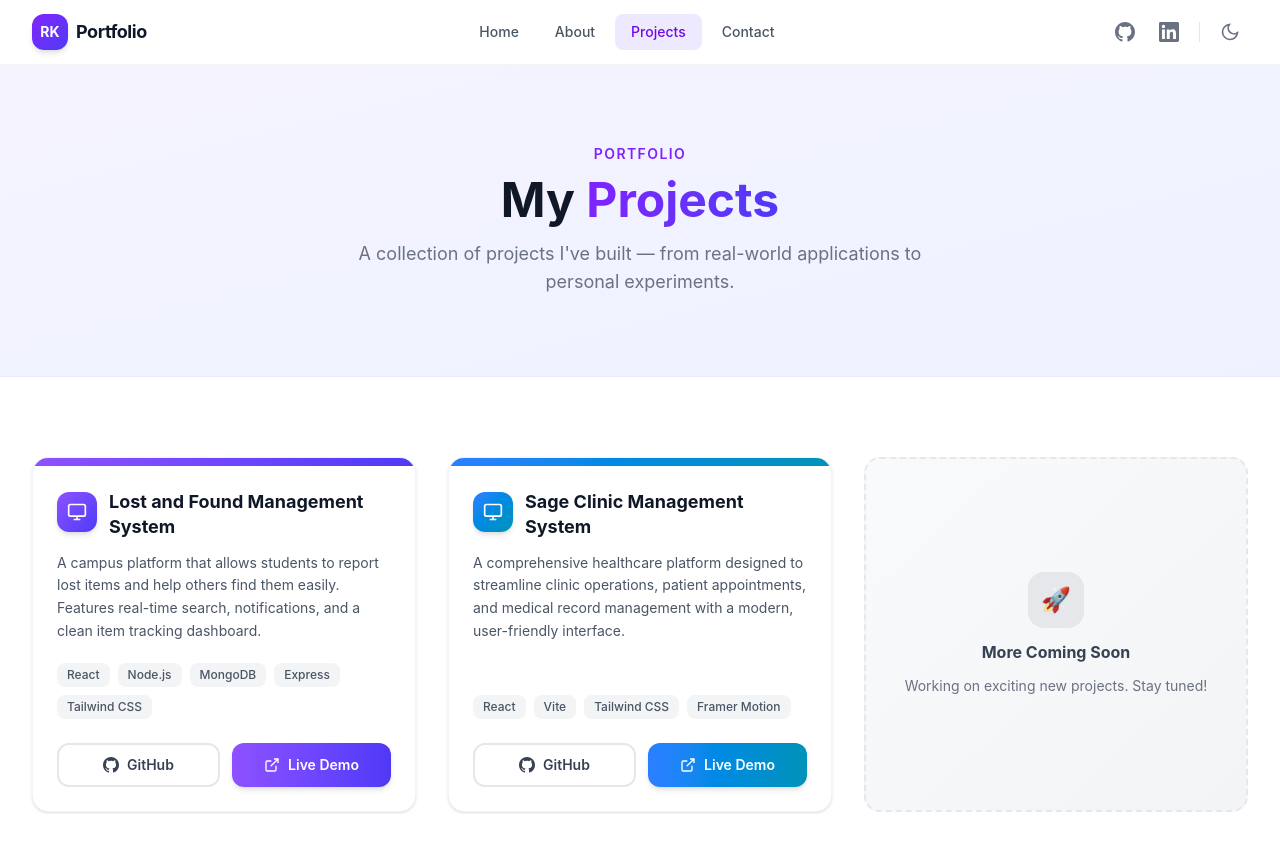
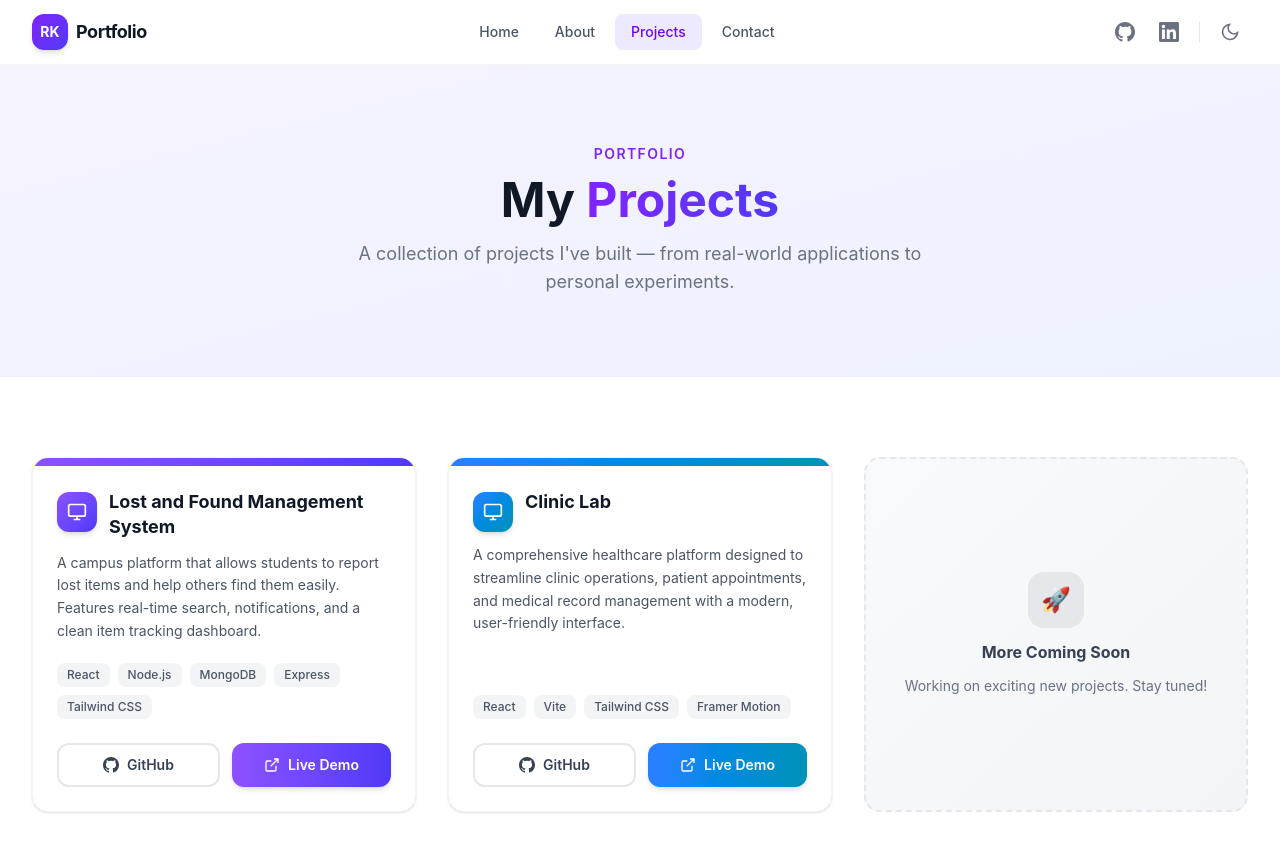
Before and after one commit to honestyrk/My_Portfolio, a React (Vite) app: page /projects in a window 1280 px wide. Shown: the top 852 px of the page. Built offline with nearby package versions, Linux system fonts and the light colour scheme.

Commit message:
change the title
title of the clinic

```diff
--- a/src/pages/Projects.jsx
+++ b/src/pages/Projects.jsx
@@ -11,7 +11,7 @@ const projects = [
     gradient: 'from-violet-500 to-indigo-600',
   },
   {
-    title: 'Sage Clinic Management System',
+    title: 'Clinic Lab',
     description:
       'A comprehensive healthcare platform designed to streamline clinic operations, patient appointments, and medical record management with a modern, user-friendly interface.',
     technologies: ['React', 'Vite', 'Tailwind CSS', 'Framer Motion'],
```
